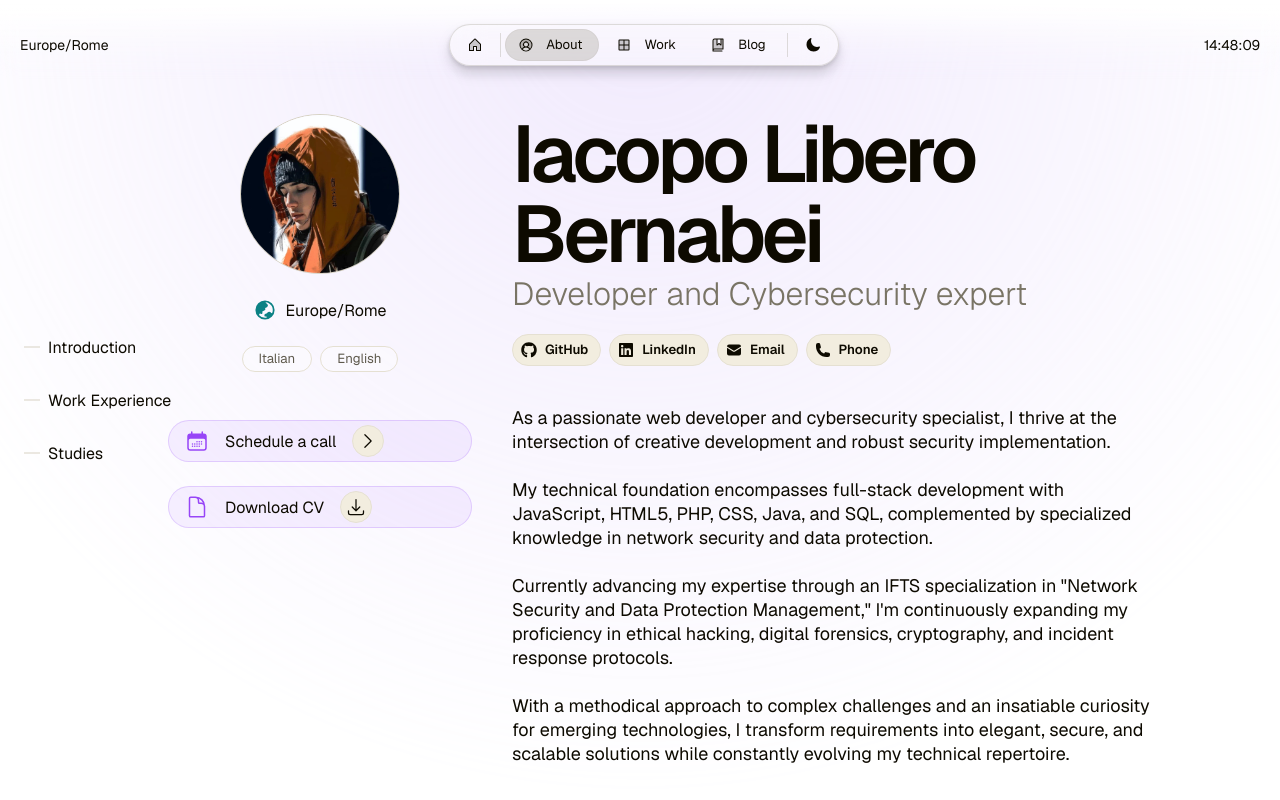
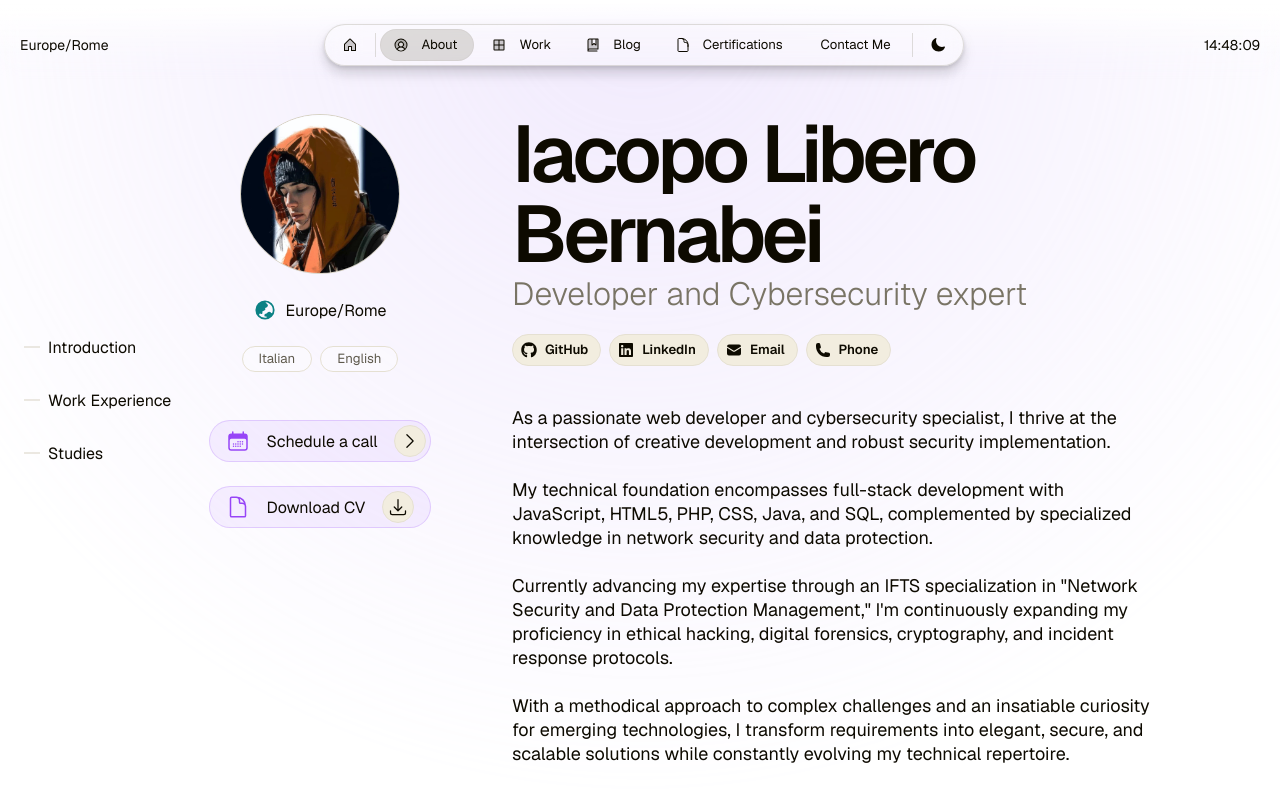
Before and after one commit to IacopoLibero/portfolio, a Next.js app: page /about in a window 1280 px wide. Shown: the top 800 px of the page. Built offline with nearby package versions, Linux system fonts and the light colour scheme.

Commit message:
Add certifications and contact me pages; update header and routing configuration

```diff
--- a/src/app/about/page.tsx
+++ b/src/app/about/page.tsx
@@ -104,7 +104,7 @@ export default function About() {
               </Flex>
             )}
 
-            <Flex direction="column" gap="m" marginTop="m" fillWidth>
+            <Flex direction="column" gap="m" marginTop="m">
               {about.calendar.display && (
                 <Flex
                   fitWidth
--- a/src/app/resources/config.js
+++ b/src/app/resources/config.js
@@ -7,6 +7,8 @@ const routes = {
   "/work": true,
   "/blog": true,
   "/gallery": false,
+  "/certifications":true,
+  "/contact me": true,
 };
 
 // Enable password protection on selected routes
--- a/src/app/resources/content.js
+++ b/src/app/resources/content.js
@@ -26,8 +26,6 @@ const newsletter = {
 };
 
 const social = [
-  // Links are automatically displayed.
-  // Import new icons in /once-ui/icons.ts
   {
     name: "GitHub",
     icon: "github",
@@ -106,7 +104,7 @@ const about = {
     ),
   },
   work: {
-    display: true, // set to false to hide this section
+    display: true,
     title: "Work Experience",
     experiences: [
       {
@@ -139,7 +137,7 @@ const about = {
     ],
   },
   studies: {
-    display: true, // set to false to hide this section
+    display: true,
     title: "Studies",
     institutions: [
       {
@@ -154,9 +152,8 @@ const about = {
       },
     ],
   },
-  //TO DO
   technical: {
-    display: false, // set to false to hide this section
+    display: false,
     title: "Technical skills",
     skills: [
       {
@@ -181,7 +178,6 @@ const about = {
       {
         title: "Next.js",
         description: <>Building next gen apps with Next.js + Once UI + Supabase.</>,
-        // optional: leave the array empty if you don't want to display images
         images: [
           {
             src: "/images/projects/project-01/cover-04.jpg",
@@ -218,8 +214,6 @@ const gallery = {
   label: "Gallery",
   title: `Photo gallery – ${person.name}`,
   description: `A photo collection by ${person.name}`,
-  // Images by https://lorant.one
-  // These are placeholder images, replace with your own
   images: [
     {
       src: "/images/gallery/horizontal-1.jpg",
@@ -264,4 +258,49 @@ const gallery = {
   ],
 };
 
-export { person, social, newsletter, home, about, blog, work, gallery };
+const certifications = {
+  path: "/certifications",
+  label: "Certifications",
+  title: `Certifications – ${person.name}`,
+  description: `Professional certifications earned by ${person.name}`,
+  certifications: [
+    {
+      title: "Network Security Specialist",
+      issuer: "University of Florence",
+      date: "2024-05-01",
+      displayDate: "May 2024",
+      showDate: true,
+      description: "Advanced certification in network security protocols and implementation strategies",
+      image: "/images/certifications/network-security.jpg"
+    },
+    {
+      title: "Cybersecurity Fundamentals",
+      issuer: "Cisco Networking Academy",
+      date: "2023-11-15",
+      displayDate: "November 2023",
+      showDate: true,
+      description: "Comprehensive understanding of cybersecurity principles and best practices",
+      image: "/images/certifications/cisco-security.jpg"
+    },
+    {
+      title: "Full Stack Web Development",
+      issuer: "freeCodeCamp",
+      date: "2023-08-20",
+      displayDate: "August 2023",
+      showDate: true,
+      description: "Mastery of modern web development technologies and frameworks",
+      image: "/images/certifications/web-development.jpg"
+    }
+  ]
+};
+
+const contactMe = {
+  path: "/contact-me",
+  label: "Contact Me",
+  title: `Contact Me – ${person.name}`,
+  description: `Get in touch with ${person.name}`,
+  formHeading: "Let's work together",
+  formSubheading: "Fill out the form below and I'll get back to you as soon as possible."
+};
+
+export { person, social, newsletter, home, about, blog, work, gallery, certifications, contactMe };
--- a/src/components/Header.tsx
+++ b/src/components/Header.tsx
@@ -7,7 +7,7 @@ import { Fade, Flex, Line, ToggleButton } from "@/once-ui/components";
 import styles from "@/components/Header.module.scss";
 
 import { routes, display } from "@/app/resources";
-import { person, about, blog, work, gallery } from "@/app/resources/content";
+import { person, about, blog, work, gallery, certifications, contactMe } from "@/app/resources/content";
 import { ThemeToggle } from "./ThemeToggle";
 
 type TimeDisplayProps = {
@@ -147,6 +147,40 @@ export const Header = () => {
                   />
                 </>
               )}
+              {routes["/certifications"] && (
+                <>
+                  <ToggleButton
+                    className="s-flex-hide"
+                    prefixIcon="document"
+                    href="/certifications"
+                    label={certifications.label}
+                    selected={pathname.startsWith("/certifications")}
+                  />
+                  <ToggleButton
+                    className="s-flex-show"
+                    prefixIcon="document"
+                    href="/certifications"
+                    selected={pathname.startsWith("/certifications")}
+                  />
+                </>
+              )}
+              {routes["/contact me"] && (
+                <>
+                  <ToggleButton
+                    className="s-flex-hide"
+                    prefixIcon="chat"
+                    href="/contact-me"
+                    label={contactMe.label}
+                    selected={pathname.startsWith("/contact-me")}
+                  />
+                  <ToggleButton
+                    className="s-flex-show"
+                    prefixIcon="chat"
+                    href="/contact-me"
+                    selected={pathname.startsWith("/contact-me")}
+                  />
+                </>
+              )}
               {display.themeSwitcher && (
                 <>
                   <Line background="neutral-alpha-medium" vert maxHeight="24" />
```
